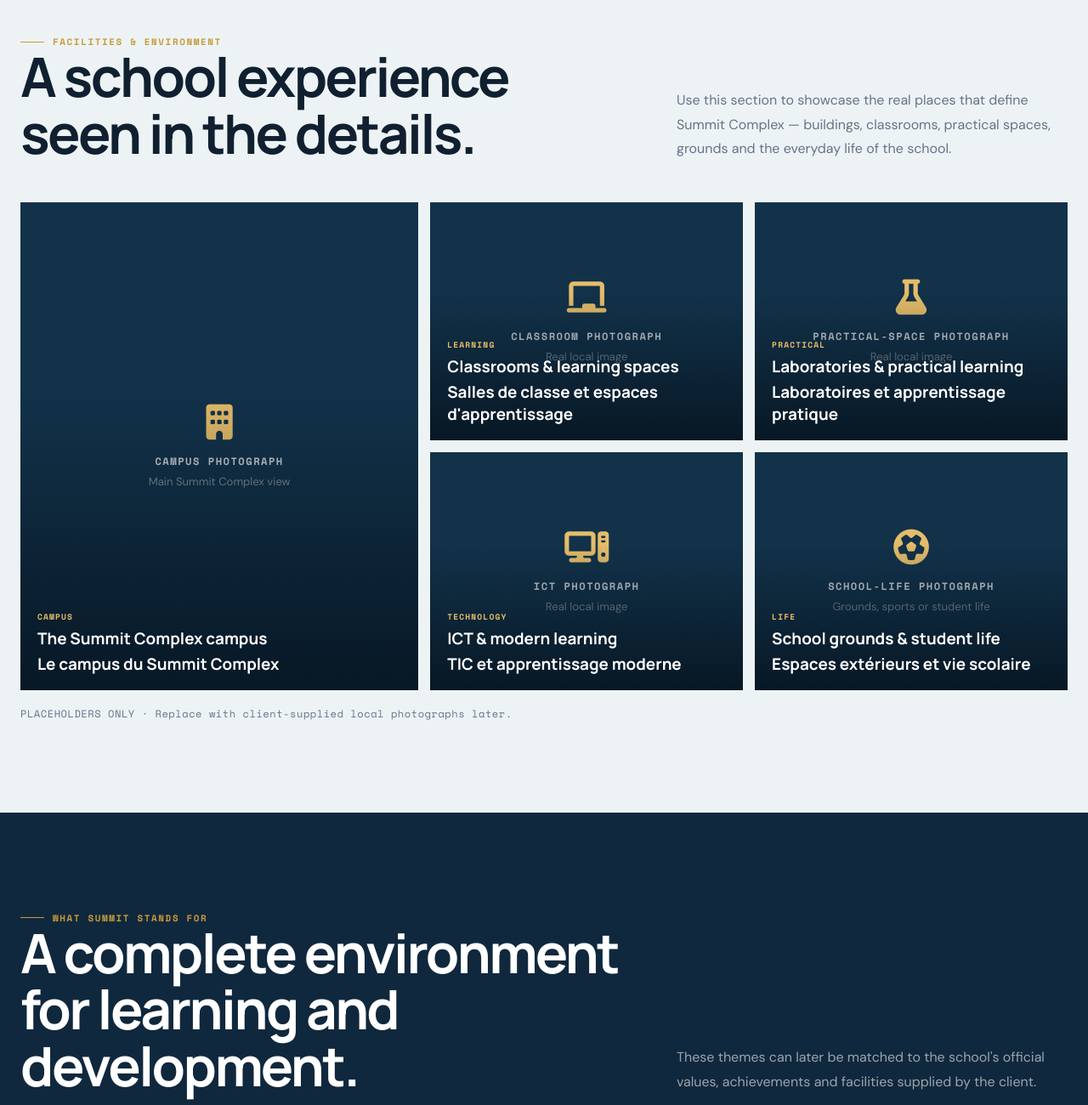
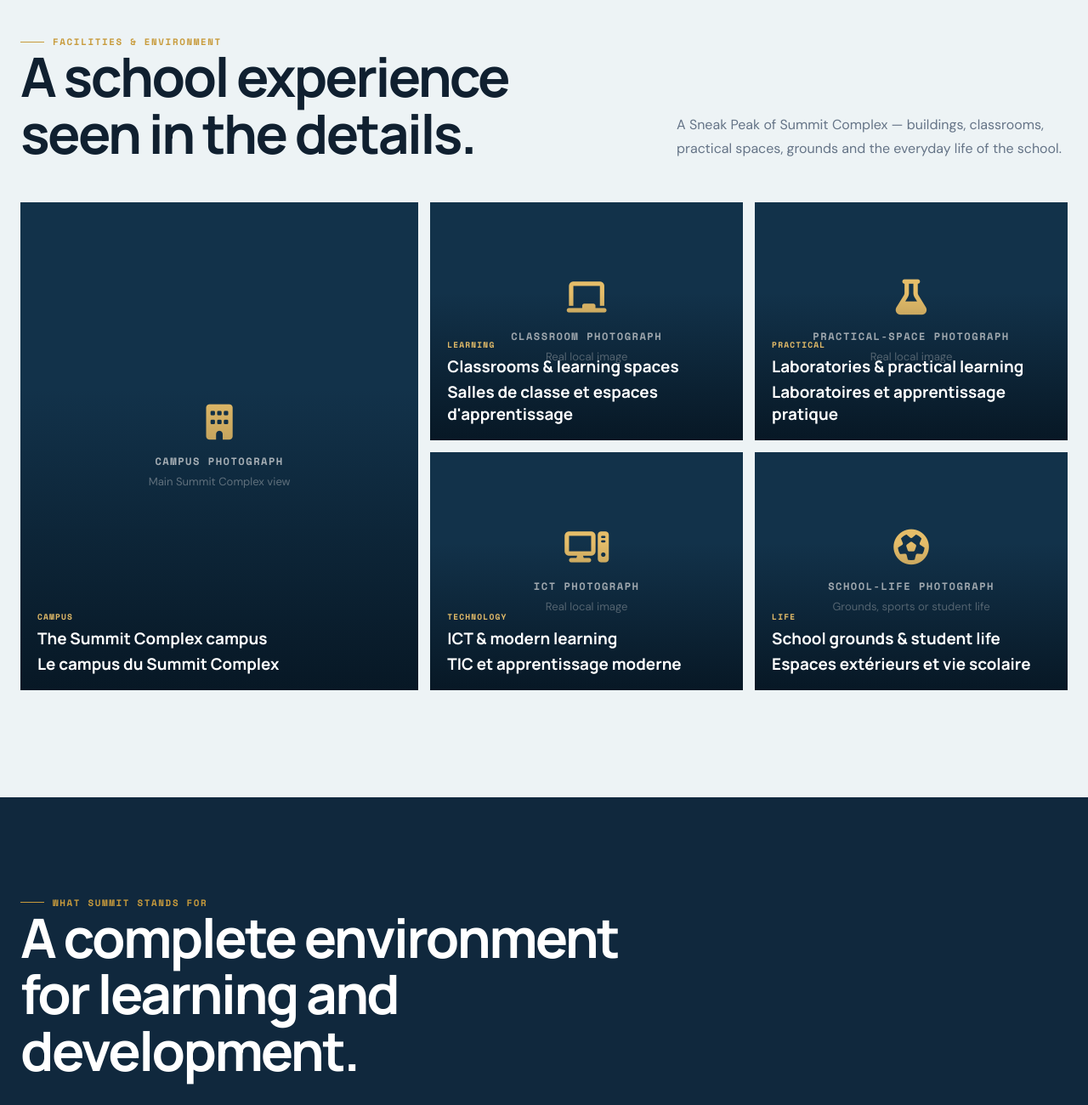
Before and after one commit to xenun-makuzi/Solar, a plain HTML site: page education.html in a window 1280 px wide. Shown: the part 2860-4160 px from the top of the page at 85% size. Drawn offline with nearby package versions, Linux system fonts and the light colour scheme.

Commit message:
Update text content in education.html

```diff
--- a/education.html
+++ b/education.html
@@ -12,7 +12,6 @@
 <link rel="stylesheet" href="https://cdnjs.cloudflare.com/ajax/libs/font-awesome/6.5.1/css/all.min.css">
 <style>
 :root{
-
   --navy:#081827;
   --navy2:#10283d;
   --blue:#163d59;
@@ -294,7 +293,7 @@ footer a:hover{color:var(--gold2)}
   <div class="wrap">
     <div class="head">
       <div><span class="ey">Facilities & environment</span><h2 data-en>A school experience seen in the details.</h2><h2 data-fr>Une expérience scolaire qui se vit dans les détails.</h2></div>
-      <p data-en>Use this section to showcase the real places that define Summit Complex — buildings, classrooms, practical spaces, grounds and the everyday life of the school.</p>
+      <p data-en>A Sneak Peak of Summit Complex — buildings, classrooms, practical spaces, grounds and the everyday life of the school.</p>
       <p data-fr>Cette section permettra de présenter les vrais espaces qui définissent le Summit Complex : bâtiments, salles de classe, espaces pratiques, terrain et vie quotidienne de l'établissement.</p>
     </div>
     <div class="facility-grid">
@@ -304,7 +303,7 @@ footer a:hover{color:var(--gold2)}
       <div class="facility reveal"><div class="ph"><div class="placeholder"><div class="ph-inner"><i class="fa-solid fa-computer"></i><strong>ICT photograph</strong><span>Real local image</span></div></div></div><div class="facility-copy"><small>Technology</small><strong data-en>ICT & modern learning</strong><strong data-fr>TIC et apprentissage moderne</strong></div></div>
       <div class="facility reveal"><div class="ph"><div class="placeholder"><div class="ph-inner"><i class="fa-solid fa-futbol"></i><strong>School-life photograph</strong><span>Grounds, sports or student life</span></div></div></div><div class="facility-copy"><small>Life</small><strong data-en>School grounds & student life</strong><strong data-fr>Espaces extérieurs et vie scolaire</strong></div></div>
     </div>
-    <div class="gallery-note">PLACEHOLDERS ONLY · Replace with client-supplied local photographs later.</div>
+    <div class="gallery-note"></div>
   </div>
 </section>
 
@@ -312,8 +311,6 @@ footer a:hover{color:var(--gold2)}
   <div class="wrap">
     <div class="head">
       <div><span class="ey">What Summit stands for</span><h2 data-en>A complete environment for learning and development.</h2><h2 data-fr>Un environnement complet pour apprendre et se développer.</h2></div>
-      <p data-en>These themes can later be matched to the school's official values, achievements and facilities supplied by the client.</p>
-      <p data-fr>Ces thèmes pourront ensuite être adaptés aux valeurs officielles de l'établissement, à ses réalisations et aux équipements communiqués par le client.</p>
     </div>
     <div class="values">
       <article class="value reveal"><b>01 · FOUNDATION</b><h3 data-en>Start well</h3><h3 data-fr>Bien commencer</h3><p data-en>Give younger learners a safe and structured environment in which confidence and curiosity can grow.</p><p data-fr>Offrir aux plus jeunes un environnement sûr et structuré où peuvent grandir la confiance et la curiosité.</p></article>
```
